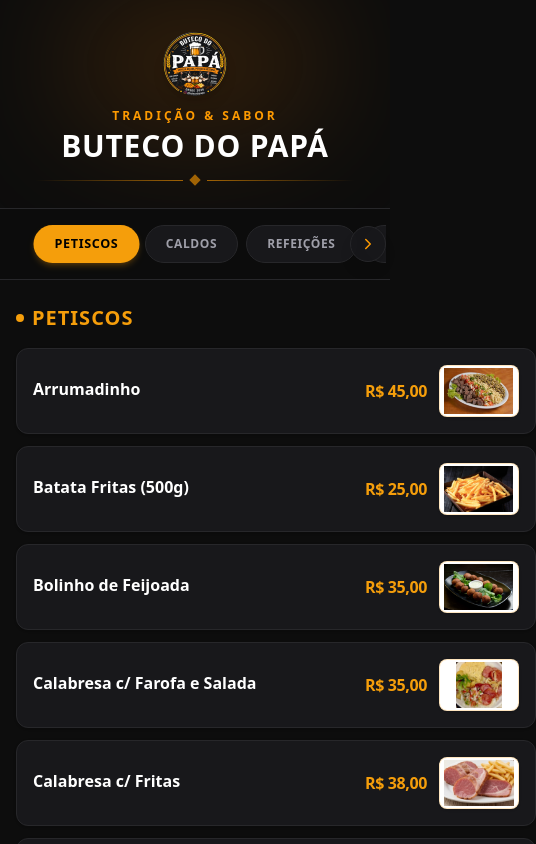
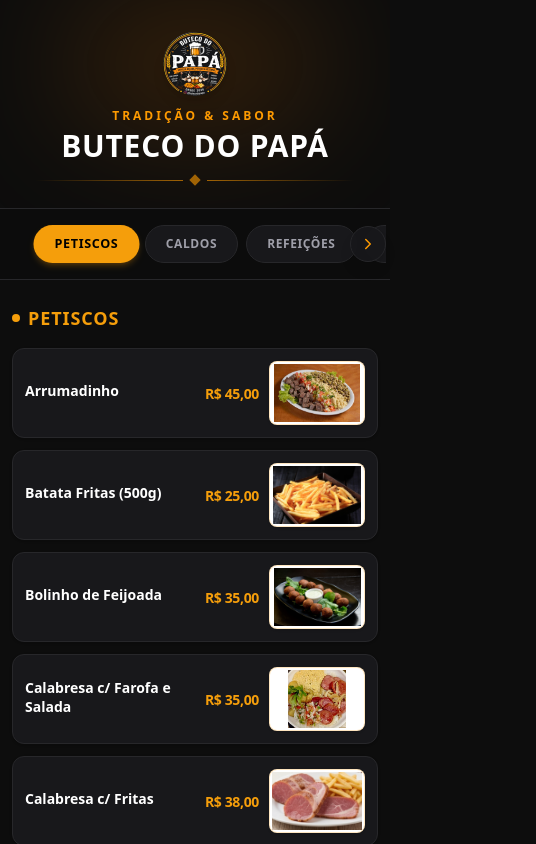
Before and after one commit to fau-33/cardapio-digital-buteco, a Next.js app in the folder frontend/: page / in a window 390 px wide. Shown: the top 844 px of the page, 536 px wide, since content can reach past the window. Built offline with nearby package versions, Linux system fonts and the light colour scheme; no server answers.

Commit message:
fix(ui): corrige responsividade mobile e exibição de imagens na seção Petiscos e demais categorias

```diff
--- a/frontend/src/app/page.tsx
+++ b/frontend/src/app/page.tsx
@@ -100,15 +100,15 @@ export default function HomePage() {
           onSelectCategory={setSelectedCategoryId}
         />
 
-        <section className="max-w-3xl mx-auto px-4 py-6">
+        <section className="w-full max-w-3xl mx-auto px-3 sm:px-4 py-6">
           {selectedCategory && (
-            <div>
-              <h2 className="text-xl font-extrabold text-[#F59E0B] mb-4 uppercase tracking-wider flex items-center gap-2">
-                <span className="w-2 h-2 bg-[#F59E0B] rounded-full inline-block"></span>
-                {selectedCategory.name}
+            <div className="w-full">
+              <h2 className="text-lg sm:text-xl font-extrabold text-[#F59E0B] mb-4 uppercase tracking-wider flex items-center gap-2">
+                <span className="w-2 h-2 bg-[#F59E0B] rounded-full inline-block shrink-0"></span>
+                <span className="truncate">{selectedCategory.name}</span>
               </h2>
 
-              <div className="grid gap-3">
+              <div className="grid grid-cols-1 gap-3 w-full">
                 {(selectedCategory.products ?? []).map((product) => (
                   <ProductCard
                     key={product.id}
--- a/frontend/src/components/menu/ProductCard.tsx
+++ b/frontend/src/components/menu/ProductCard.tsx
@@ -97,17 +97,17 @@ export function ProductCard({ product, categoryName }: ProductCardProps) {
   return (
     <>
       <article
-        className="bg-[#18181B] border border-[#27272A] rounded-xl p-4 flex items-center justify-between gap-4 shadow-sm hover:border-amber-500/50 transition-colors"
+        className="w-full max-w-full overflow-hidden bg-[#18181B] border border-[#27272A] rounded-xl p-3 sm:p-4 flex items-center justify-between gap-2.5 sm:gap-4 shadow-sm hover:border-amber-500/50 transition-colors"
         aria-label={`${product.name}${product.isNovelty ? ", novidade" : ""}, preço ${formattedPrice}. ${imageAlt}`}
       >
-        <div className="flex-1 min-w-0">
-          <div className="flex items-center gap-2 mb-1 flex-wrap">
-            <h3 className="font-bold text-base text-white truncate">
+        <div className="flex-1 min-w-0 pr-1">
+          <div className="flex items-start sm:items-center gap-1.5 sm:gap-2 mb-1 flex-wrap">
+            <h3 className="font-bold text-sm sm:text-base text-white leading-snug break-words line-clamp-2">
               {product.name}
             </h3>
             {product.isNovelty && (
               <span
-                className="bg-red-600/25 text-red-400 border border-red-500/40 text-[10px] font-extrabold px-2.5 py-0.5 rounded-full uppercase tracking-wider shadow-sm"
+                className="bg-red-600/25 text-red-400 border border-red-500/40 text-[10px] font-extrabold px-2 py-0.5 rounded-full uppercase tracking-wider shadow-sm shrink-0"
                 aria-label="Item em destaque como novidade"
               >
                 Novidade
@@ -115,17 +115,17 @@ export function ProductCard({ product, categoryName }: ProductCardProps) {
             )}
           </div>
           {product.description && (
-            <p className="text-xs text-zinc-400 line-clamp-2 leading-relaxed">
+            <p className="text-xs text-zinc-400 line-clamp-2 leading-relaxed break-words">
               {product.description}
             </p>
           )}
           <span className="sr-only">{imageAlt}</span>
         </div>
 
-        <div className="flex items-center gap-3 shrink-0">
-          <div className="text-right">
+        <div className="flex items-center gap-2.5 sm:gap-3.5 shrink-0">
+          <div className="text-right shrink-0">
             <span
-              className="text-base font-extrabold text-[#F59E0B] tracking-tight"
+              className="text-sm sm:text-base font-extrabold text-[#F59E0B] tracking-tight whitespace-nowrap"
               aria-label={`Preço: ${formattedPrice}`}
             >
               {formattedPrice}
@@ -140,12 +140,14 @@ export function ProductCard({ product, categoryName }: ProductCardProps) {
             aria-haspopup="dialog"
             aria-expanded={isModalMounted}
             title={`Clique para ampliar a foto de ${product.name}`}
-            className="group relative w-20 sm:w-24 aspect-[800/520] rounded-lg overflow-hidden shrink-0 border border-amber-500/25 hover:border-[#F59E0B] bg-white shadow-sm cursor-zoom-in focus:outline-none focus-visible:ring-2 focus-visible:ring-[#F59E0B] focus-visible:ring-offset-2 focus-visible:ring-offset-[#18181B] transition-all duration-200"
+            className="group relative w-24 h-16 sm:w-28 sm:h-[73px] min-w-[96px] min-h-[64px] sm:min-w-[112px] sm:min-h-[73px] aspect-[800/520] rounded-lg overflow-hidden shrink-0 border border-amber-500/25 hover:border-[#F59E0B] bg-white shadow-sm cursor-zoom-in focus:outline-none focus-visible:ring-2 focus-visible:ring-[#F59E0B] focus-visible:ring-offset-2 focus-visible:ring-offset-[#18181B] transition-all duration-200 flex items-center justify-center"
           >
             {/* eslint-disable-next-line @next/next/no-img-element */}
             <img
               src={imageSrc}
               alt={imageAlt}
+              width={800}
+              height={520}
               loading="lazy"
               decoding="async"
               onError={() => {
@@ -153,7 +155,7 @@ export function ProductCard({ product, categoryName }: ProductCardProps) {
                   setFailedUrl(primaryUrl);
                 }
               }}
-              className="w-full h-full object-contain p-0.5 transition-opacity duration-200"
+              className="w-full h-full object-contain p-0.5 block transition-opacity duration-200"
             />
             <span
               aria-hidden="true"
@@ -222,7 +224,7 @@ export function ProductCard({ product, categoryName }: ProductCardProps) {
               {/* Área da Imagem Ampliada com Zoom Suave */}
               <div
                 onClick={() => setIsExtraZoomed((prev) => !prev)}
-                className={`relative w-full aspect-[800/520] bg-white flex items-center justify-center overflow-hidden select-none ${
+                className={`relative w-full min-h-[220px] sm:min-h-[280px] aspect-[800/520] bg-white flex items-center justify-center overflow-hidden select-none ${
                   isExtraZoomed ? "cursor-zoom-out" : "cursor-zoom-in"
                 }`}
               >
@@ -230,13 +232,15 @@ export function ProductCard({ product, categoryName }: ProductCardProps) {
                 <img
                   src={highResImageSrc}
                   alt={imageAlt}
+                  width={800}
+                  height={520}
                   decoding="async"
                   onError={() => {
                     if (imageSrc !== fallbackUrl) {
                       setFailedUrl(primaryUrl);
                     }
                   }}
-                  className={`w-full h-full max-h-[65vh] sm:max-h-[70vh] object-contain p-1 transition-transform duration-500 ease-out ${
+                  className={`w-full h-full max-h-[65vh] sm:max-h-[70vh] object-contain p-1 block transition-transform duration-500 ease-out ${
                     isExtraZoomed ? "scale-150" : "scale-100"
                   }`}
                 />
--- a/frontend/src/components/menu/ProductSkeleton.tsx
+++ b/frontend/src/components/menu/ProductSkeleton.tsx
@@ -2,17 +2,17 @@
 
 export function ProductSkeleton() {
   return (
-    <div className="bg-[#18181B] border border-[#27272A] rounded-xl p-4 flex items-center justify-between gap-4 animate-pulse">
-      <div className="flex-1 space-y-2">
+    <div className="w-full max-w-full overflow-hidden bg-[#18181B] border border-[#27272A] rounded-xl p-3 sm:p-4 flex items-center justify-between gap-2.5 sm:gap-4 animate-pulse">
+      <div className="flex-1 min-w-0 space-y-2">
         {/* Título do produto */}
         <div className="h-4 bg-[#27272A] rounded w-1/2"></div>
         {/* Descrição */}
         <div className="h-3 bg-[#27272A]/60 rounded w-3/4"></div>
       </div>
       {/* Preço + Thumbnail */}
-      <div className="flex items-center gap-3 shrink-0">
-        <div className="h-5 bg-[#27272A] rounded w-16"></div>
-        <div className="w-20 sm:w-24 aspect-[800/520] bg-[#27272A] rounded-lg"></div>
+      <div className="flex items-center gap-2.5 sm:gap-3.5 shrink-0">
+        <div className="h-5 bg-[#27272A] rounded w-14 sm:w-16"></div>
+        <div className="w-24 h-16 sm:w-28 sm:h-[73px] aspect-[800/520] bg-[#27272A] rounded-lg shrink-0"></div>
       </div>
     </div>
   );
--- a/frontend/src/lib/menuCache.ts
+++ b/frontend/src/lib/menuCache.ts
@@ -1,7 +1,7 @@
 import { Category, Product } from "@/types";
 import { getProductAccessibleDescription } from "@/lib/productImage";
 
-export const MENU_CACHE_KEY = "buteco_papa_menu_cache_v15";
+export const MENU_CACHE_KEY = "buteco_papa_menu_cache_v16";
 
 type RawSeedItem = [
   name: string,
```
